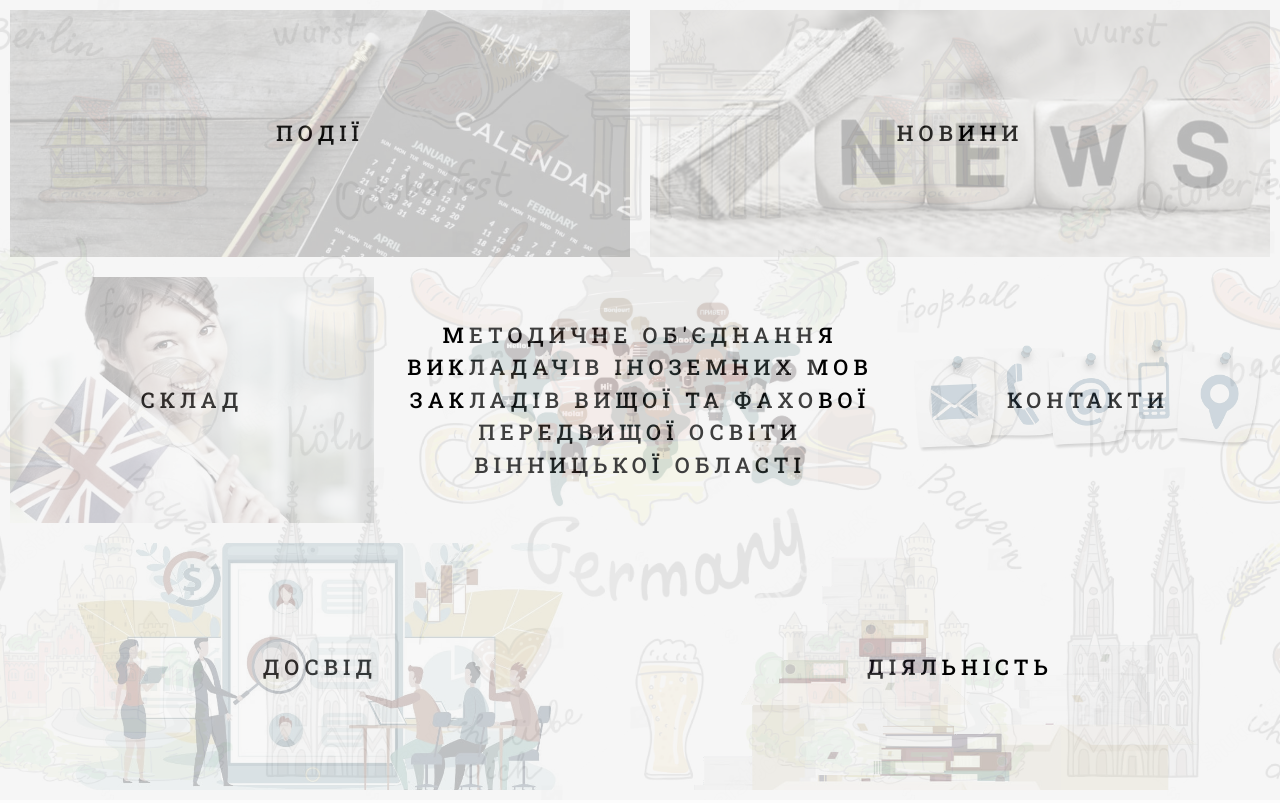
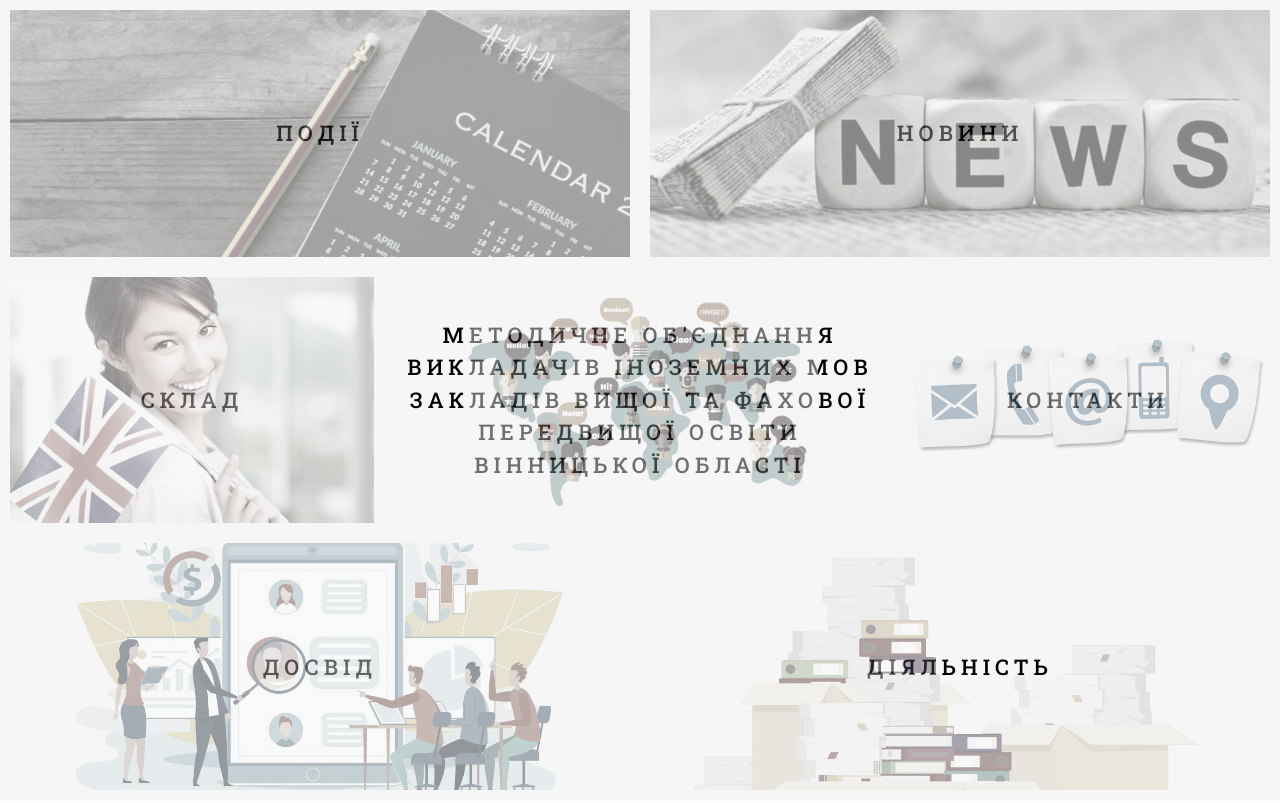
Before and after one commit to Andrey1303110/foreignlang_new, a plain HTML site: page index.html in a window 1280 px wide. Shown: the top 803 px of the page. Drawn offline with nearby package versions, Linux system fonts and the light colour scheme.

Commit message:
some fixes in styles

```diff
--- a/index.html
+++ b/index.html
@@ -198,82 +198,9 @@
         </div>
     </div>
 
-
     <script type="text/javascript" src="/slick/slick.js"></script>
-    <script>
-        $(document).ready(function(){
-            $('.slider_news').slick({
-                dots: true,
-                infinite: true,
-                speed: 300,
-                arrows: false,
-                slidesToShow: 3,
-                slider: [
-                    {
-                    breakpoint: 1024,
-                    settings: {
-                        slidesToShow: 3,
-                        slidesToScroll: 3,
-                        infinite: true,
-                        dots: true
-                    }
-                    },
-                    {
-                    breakpoint: 600,
-                    settings: {
-                        slidesToShow: 2,
-                        slidesToScroll: 2
-                    }
-                    },
-                    {
-                    breakpoint: 480,
-                    settings: {
-                        slidesToShow: 1,
-                        slidesToScroll: 1
-                    }
-                    }
-                    // You can unslick at a given breakpoint now by adding:
-                    // settings: "unslick"
-                    // instead of a settings object
-                ]
-            });
-            let normalWidth = $(".slider_11").css("width");
-            $(".slider_12 video").css("width", normalWidth);
-            $(".slider_12 video").css("transform", "translateY(-50%)");
-
-            $('.head_div').hover(function(){
-                $('#main_bg').css("filter", "opacity(0)");
-            });
-            $('.body_div').hover(function(){
-                $('#main_bg').css("filter", "opacity(.075)");
-            });
-            function changeBG() {
-                let bg = ["english.jpg", "germany.jpg", "italy.jpg", "spain.jpg"];
-                let i = Math.floor(Math.random() * 4);
-                $('#main_bg').css("filter", "opacity(0)");
-                $('#main_bg').css("background-image", "url(/img/bg/" + bg[i] + ")");
-                $('#main_bg').css("filter", "opacity(.075)");
-            }
-            changeBG();
-            setInterval(changeBG, 10000);
-        });
-
-        $(".contact_icons").mouseenter(function(){
-            this.src=this.src.replace("png","gif");
-        })
-        $(".contact_icons").mouseleave(function(){
-            this.src=this.src.replace("gif","png");
-        })
-    </script>
-
-    <script>
-        $(".docx").each(function(){
-            this.download = this.children[0].innerText + ".docx";
-        });
-        $(".adobe").each(function(){
-            this.download = this.children[0].innerText + ".pdf";
-        });
-    </script>
+    <script src="/js/slider.js"></script>
+    <script src="/js/document_styles.js"></script>
 
 </body>
 </html>
--- a/scss/_header.scss
+++ b/scss/_header.scss
@@ -77,9 +77,7 @@
             background-size: 110%;
             background-repeat: no-repeat;
             background-position: 50%;
-            transition: .25s ease-in-out;
             &:hover {
-                transition: 1s ease-in-out;
                 background-size: 70%;
             }
         }
@@ -120,7 +118,7 @@
     .for_bg {
         width: 100%;
         height: 100%;
-        filter: grayscale(.75) opacity(0.25);
+        filter: grayscale(.8) opacity(0.45);
         transition: all .35s ease-in-out;
         &:hover {
             filter: grayscale(0) opacity(1);
--- a/scss/main.scss
+++ b/scss/main.scss
@@ -96,7 +96,8 @@ a {
   background-size: contain;
   background-position: center;
   filter: opacity(0);
-  transition: all .5s ease-in-out;
+  transition: all 1s ease-in-out;
+  background-image: url(/img/bg/english.jpg);
 }
 
 @import "_header";
```
Also changed, not shown: css/main.css.
